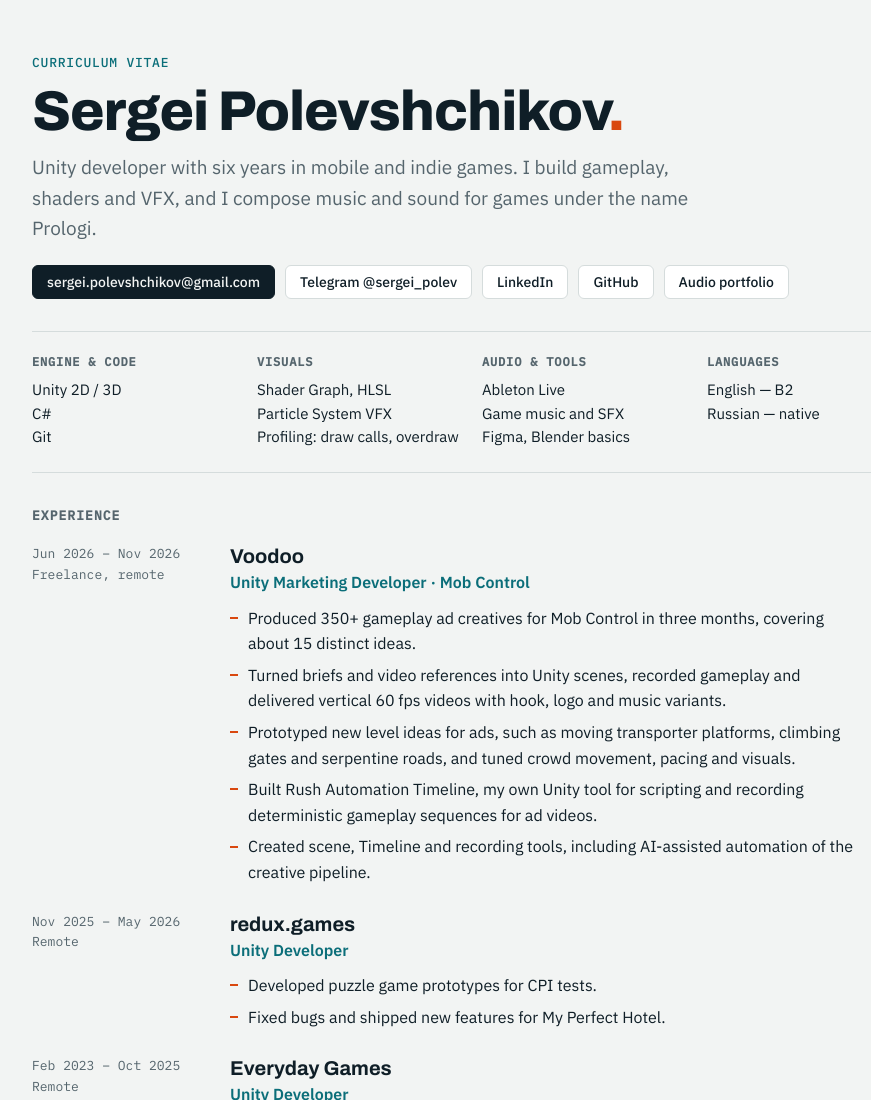
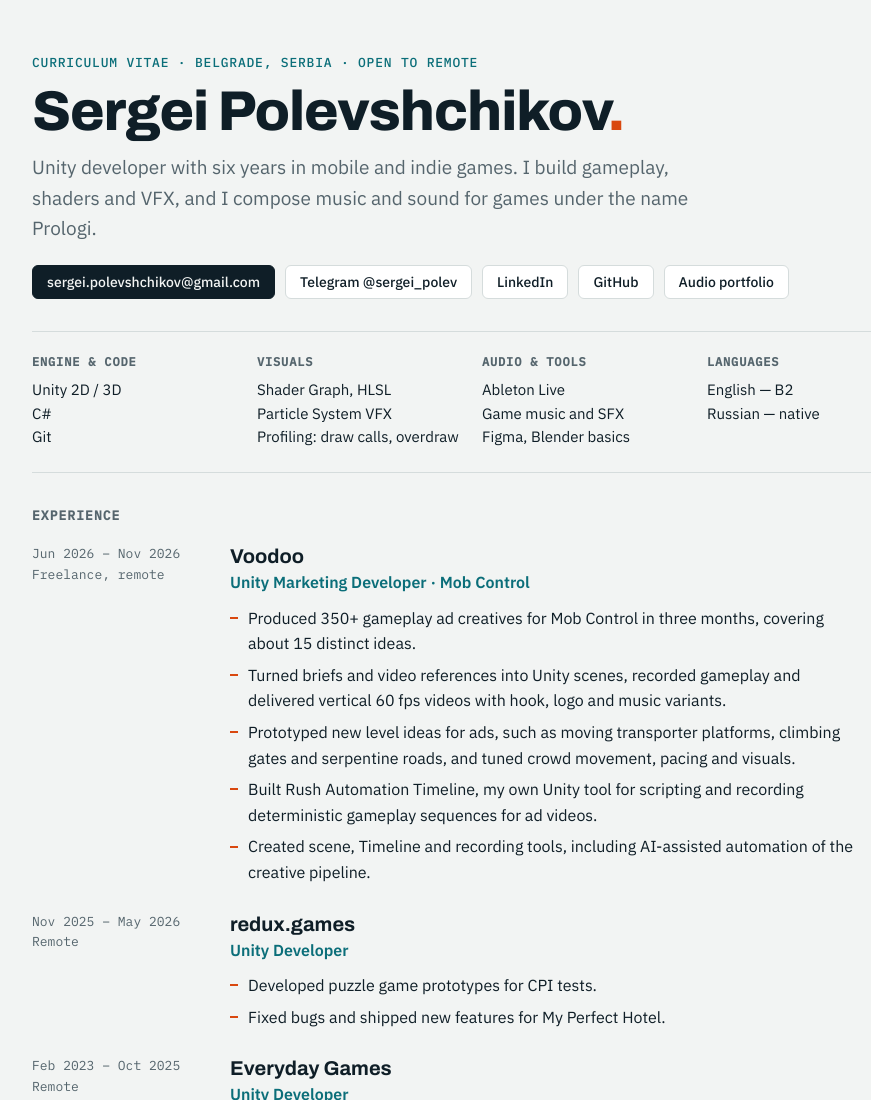
Before and after one commit to SergeiPolev/SergeiPolev.github.io, a plain HTML site: page cv/index.html in a window 1280 px wide. Shown: the top 1100 px of the page, without its empty margins (168-1039 px from the left). Drawn offline with Linux system fonts and the light colour scheme.

Commit message:
CV: add location
Co-Authored-By: Claude Opus 5.5 <noreply@anthropic.com>
Claude-Session: https://claude.ai/code/session_012VtwaCUTXSWnjekHZiL9u1

```diff
--- a/cv/index.html
+++ b/cv/index.html
@@ -91,7 +91,7 @@ footer{padding:28px 0 56px;color:var(--muted);font-size:14px;display:flex;flex-w
 <div class="wrap">
 
 <header>
-  <p class="kicker">Curriculum vitae</p>
+  <p class="kicker">Curriculum vitae · Belgrade, Serbia · open to remote</p>
   <h1>Sergei Polevshchikov<span>.</span></h1>
   <p class="role">Unity developer with six years in mobile and indie games. I build gameplay, shaders and VFX, and I compose music and sound for games under the name Prologi.</p>
   <nav class="links" aria-label="Contacts">
```
